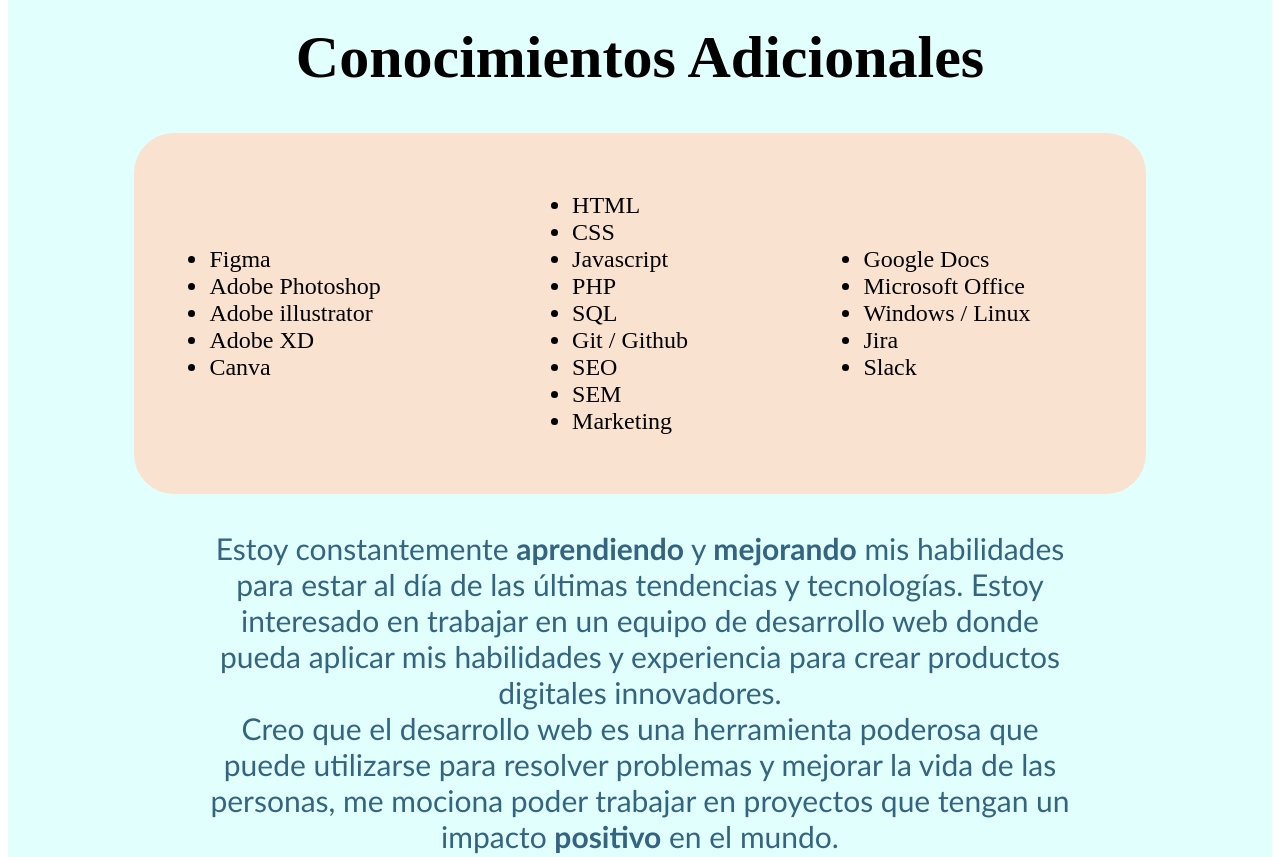
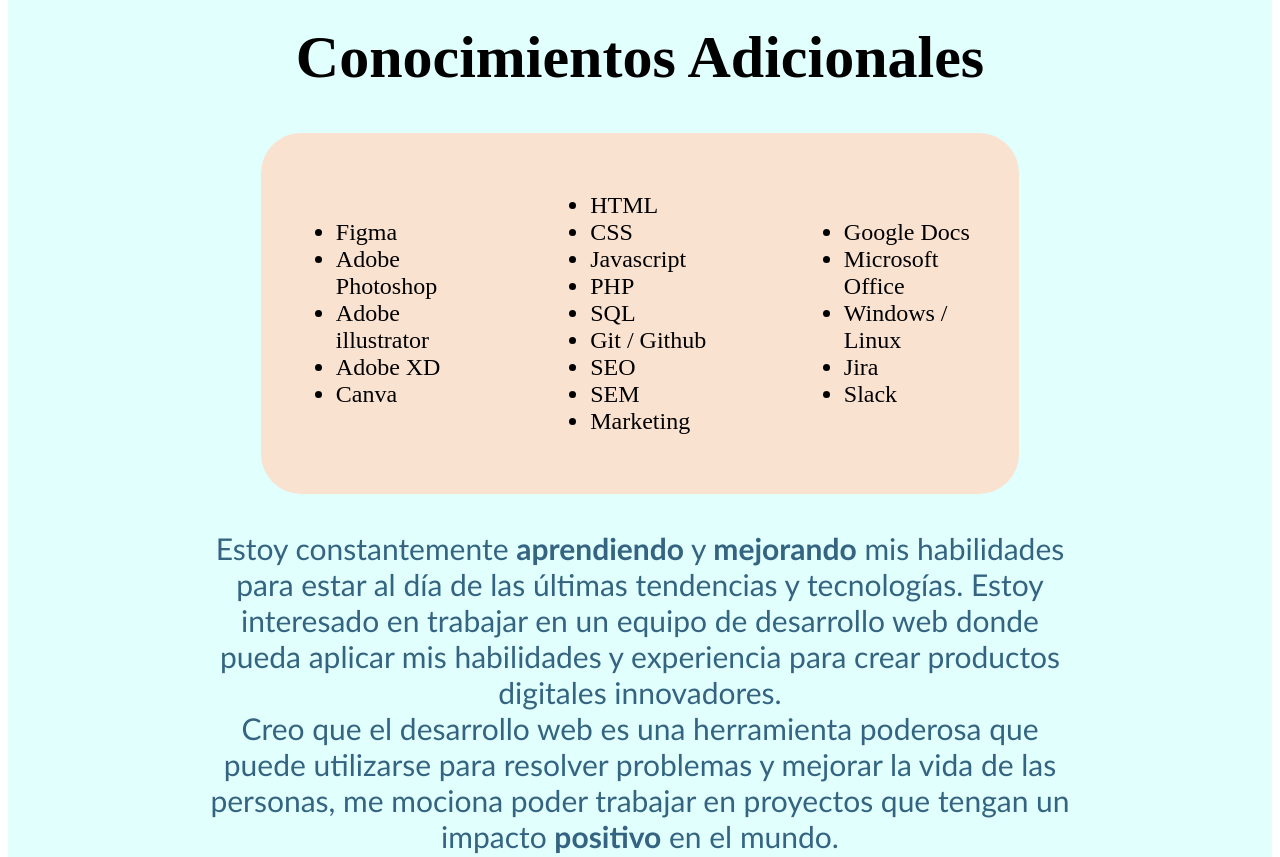
Before and after one commit to VaSaNcol/portafolio, a plain HTML site: page portafolio.html in a window 1280 px wide. Shown: the part 2657-3514 px from the top of the page. Drawn offline with Linux system fonts and the light colour scheme.

Commit message:
ajuste alineaciones tablas y contenido, centrado

```diff
--- a/css/portafolio.css
+++ b/css/portafolio.css
@@ -108,12 +108,15 @@ span.parrafo-final
 }
 div.contacto
 {
+    display: flex;
+    justify-content: center;
     text-align: center;
     background-color: rgba(217, 217, 217, 0.50);
     border-radius: 20px;
     width: 70%;
     margin: 0 15%;
     font-size: x-large;
+    align-items: center;
 }
 table
 {
@@ -129,6 +132,7 @@ td
     text-align: center;
     padding: 35px;
     width: 100;
+
     /* margin: 5000px;*/
 }
 .img-port
@@ -181,19 +185,22 @@ div.footer
 }
 div.listado-items
 {
-    width: 100%;
-
+    width: 60%;
+    background-color: rgb(250, 226, 209);
+    display: flex;
+    justify-content: center;
+    border-radius: 40px;
+    margin: 0 20%;
 }
-.listadoitems
+td.listadoitems
 {
     border-color: aqua solid;
     border-collapse: collapse;
-    border-width: 10px;
-    background-color: rgb(250, 226, 209);
-    width: 80%;
+    border-width: 0px;
     margin: auto;
+    width: 250px;
     font-size: x-large;
-    border-radius: 40px;
+
 
 }
 .color1
--- a/portafolio.html
+++ b/portafolio.html
@@ -118,9 +118,9 @@
     <h1>Conocimientos Adicionales </h1>
 
     <div class="listado-items">
-      <table class="listadoitems">
+      <table>
         <tr>
-          <td>
+          <td class="listadoitems">
             <ul>
               <li>Figma</li>
               <li>Adobe Photoshop</li>
@@ -129,7 +129,7 @@
               <li>Canva</li>
             </ul>
           </td>
-          <td>
+          <td class="listadoitems">
             <ul>
               <li>HTML</li>
               <li>CSS</li>
@@ -142,7 +142,7 @@
               <li>Marketing</li>
             </ul>
           </td>
-          <td>
+          <td class="listadoitems">
             <ul>
               <li>Google Docs</li>
               <li>Microsoft Office</li>
```
